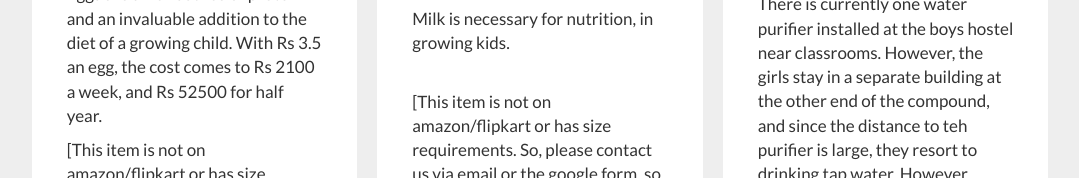
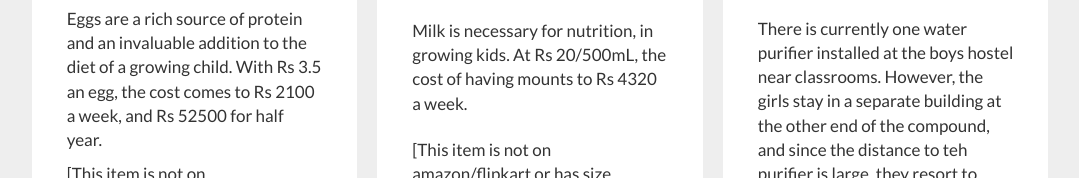
Before and after one commit to dishaseemaschool/be-their-genie, a website: page index.html in a window 1280 px wide. Shown: the part 2976-3154 px from the top of the page, without its empty margins (100-1179 px from the left). Drawn offline with nearby package versions, Linux system fonts and the light colour scheme; a web font is replaced by a local one.

Commit message:
Milk cost added

```diff
--- a/index.html
+++ b/index.html
@@ -68,6 +68,7 @@
                 	<li>If you see no link under the item, you can transfer the amount to the bank account number mentioned below</li>
                 	<li>Fill the form, so that we check the item off the list</li>
                 	<li>If you want to give partial contribution to an expensive item, do contact us and transfer the money</li>
+                    <li> For any other enquiries regarding size/specifications, please contact us via email</li>
                 	<li>Finally, brace yourselves for an avalanche of cute pictures! </li>
                 </ul></p>
             </div>
--- a/jsmain.js
+++ b/jsmain.js
@@ -9,7 +9,7 @@ var wishlist = [{
     'imageURL': 'https://upload.wikimedia.org/wikipedia/commons/7/7c/Food-eggs-box_%2824326315095%29.jpg'
 }, {
     'title': 'Milk',
-    'descrip': 'Milk is necessary for nutrition, in growing kids.',
+    'descrip': 'Milk is necessary for nutrition, in growing kids. At Rs 20/500mL, the cost of having mounts to Rs 4320 a week.',
     'link':'','units_needed': '',
     'units_fulfilled': '',
     'cost': '',
```
